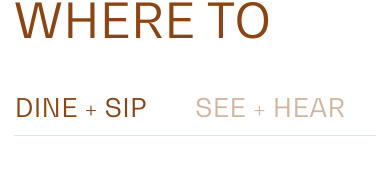
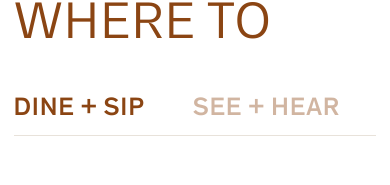
Before and after one commit to jedinrk/category-tab-react-component, a Next.js app in the folder where-to-component/: page / in a window 390 px wide. Shown: the part 236-421 px from the top of the page. Built offline with nearby package versions, Linux system fonts and the light colour scheme.

Commit message:
feat: add Theinhardt-Medium font and integrate into layout for improved typography in WhereToComponent

```diff
--- a/where-to-component/src/app/globals.css
+++ b/where-to-component/src/app/globals.css
@@ -15,6 +15,15 @@
 @font-face {
   font-family: 'BradfordLLWeb';
   src: url('/fonts/BradfordLLWeb-Medium.woff2') format('woff2');
+  font-weight: 500;
+  font-style: normal;
+  font-display: swap;
+}
+
+/* Theinhardt-Medium Font Face */
+@font-face {
+  font-family: 'Theinhardt-Medium';
+  src: url('/fonts/Theinhardt-Medium.fc38eab.woff2') format('woff2');
   font-weight: 500;
   font-style: normal;
   font-display: swap;
@@ -164,6 +173,7 @@
 
   /* Mobile tab styling */
   .where-to--mobile .where-to__tab {
+    font-family: var(--font-theinhardt-medium), 'Theinhardt-Medium', -apple-system, BlinkMacSystemFont, 'Segoe UI', 'Roboto', 'Oxygen', 'Ubuntu', 'Cantarell', 'Fira Sans', 'Droid Sans', 'Helvetica Neue', sans-serif;
     font-size: var(--where-tab-size-mobile);
     line-height: 1.2;
     letter-spacing: 0.8px;
--- a/where-to-component/src/app/layout.tsx
+++ b/where-to-component/src/app/layout.tsx
@@ -5,6 +5,13 @@ import "./globals.css";
 const bradfordLLWeb = localFont({
   src: "../../public/fonts/BradfordLLWeb-Medium.woff2",
   variable: "--font-bradford-ll-web",
+  display: "swap",
+  preload: true,
+});
+
+const theinhardtMedium = localFont({
+  src: "../../public/fonts/Theinhardt-Medium.fc38eab.woff2",
+  variable: "--font-theinhardt-medium",
   display: "swap",
   preload: true,
 });
@@ -21,7 +28,7 @@ export default function RootLayout({
 }) {
   return (
     <html lang="en">
-      <body className={`${bradfordLLWeb.variable}`}>{children}</body>
+      <body className={`${bradfordLLWeb.variable} ${theinhardtMedium.variable}`}>{children}</body>
     </html>
   );
 }
```
Also changed, not shown: where-to-component/public/fonts/Theinhardt-Medium.fc38eab.woff2 (added), 1 other file (tests, documents, lock files or other folders).
